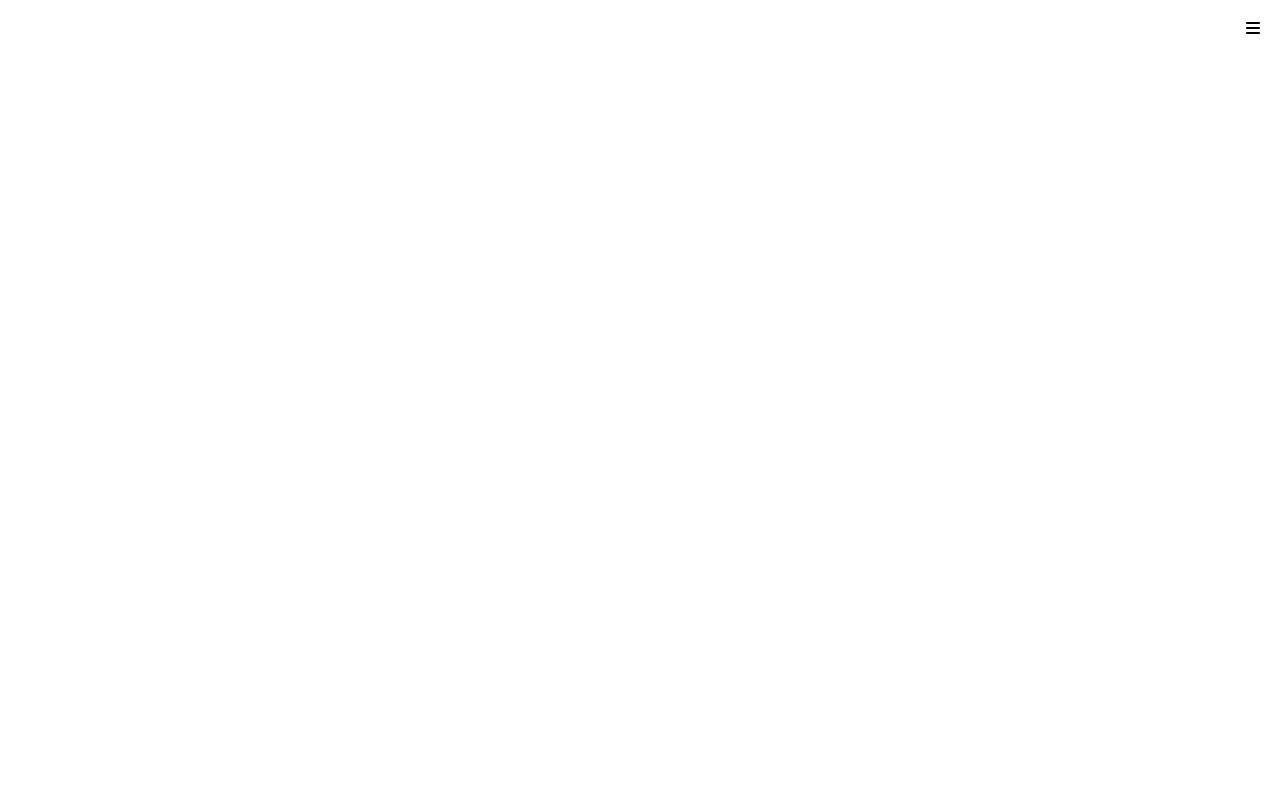
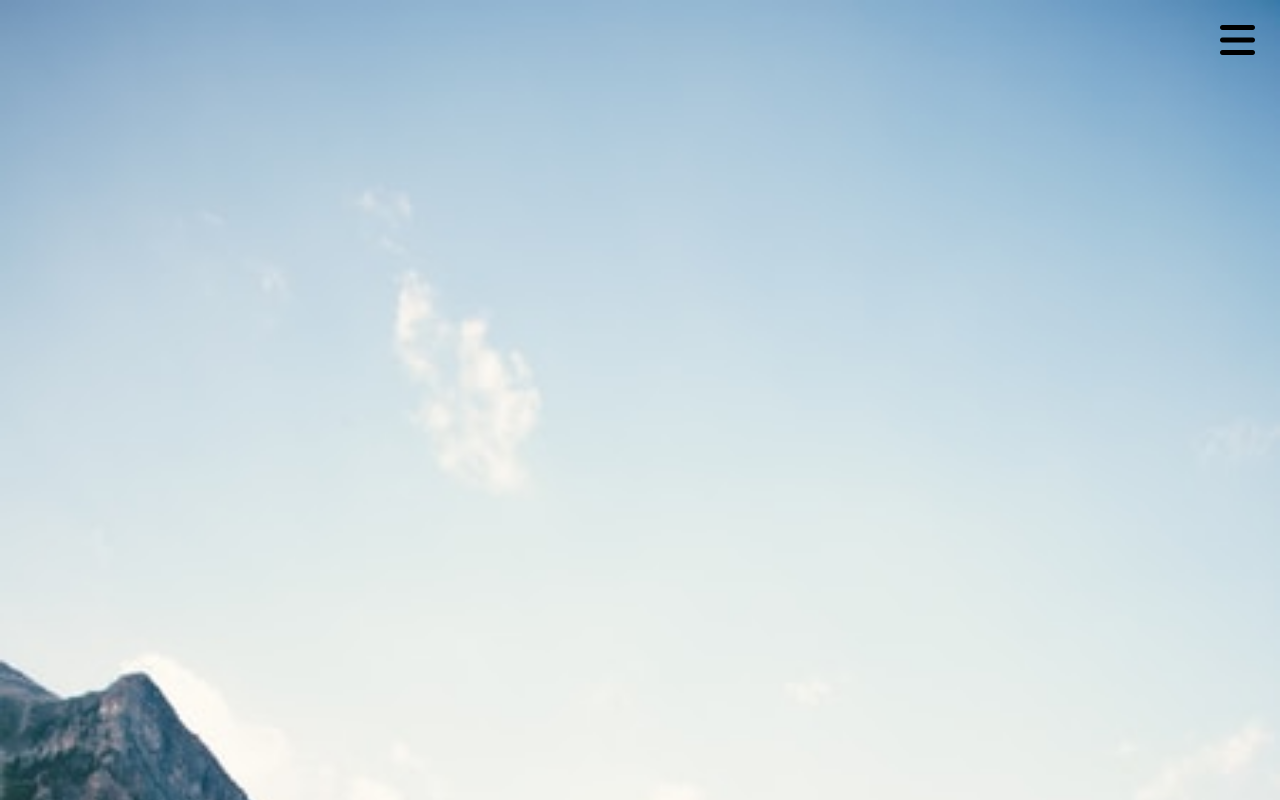
Before and after one commit to Harvir98/Portfolio-Project, a plain HTML site: page index.html in a window 1280 px wide. Shown: the top 800 px of the page. Drawn offline with Linux system fonts and the light colour scheme.

Commit message:
basic nav and background added for landing page

```diff
--- a/index.html
+++ b/index.html
@@ -22,8 +22,10 @@
     </nav>
 
     <!-- MAINBODY -->
-    <main>
+    <main class="main">
+      <img src="./images/mountain.jpeg" alt="Background Image" class="main__backgroundimage">
+    </main>
 
-    </main>
+    <footer> Test</footer>
   </body>
 </html>
--- a/main.scss
+++ b/main.scss
@@ -1,3 +1,8 @@
+// Colors
+
+$primary-color: white;
+$secondary-color: #A9D0C9;
+
 * {
   padding: 0px;
   margin: 0px;
@@ -6,6 +11,8 @@
 .nav {
     display: flex;
     justify-content: flex-end;
+    position: absolute;
+    right: 25px;
 
     &__navlist {
       display: none;
@@ -13,5 +20,12 @@
 }
 
 .fa-bars{
-  margin: 20px;
+  margin-top: 20px;
+  font-size: 40px;
 }
+
+.main {
+  &__backgroundimage {
+    width: 100vw;
+  }
+}
```
Also changed, not shown: images/mountain.jpeg (renamed from mountain.jpeg), main.css.
